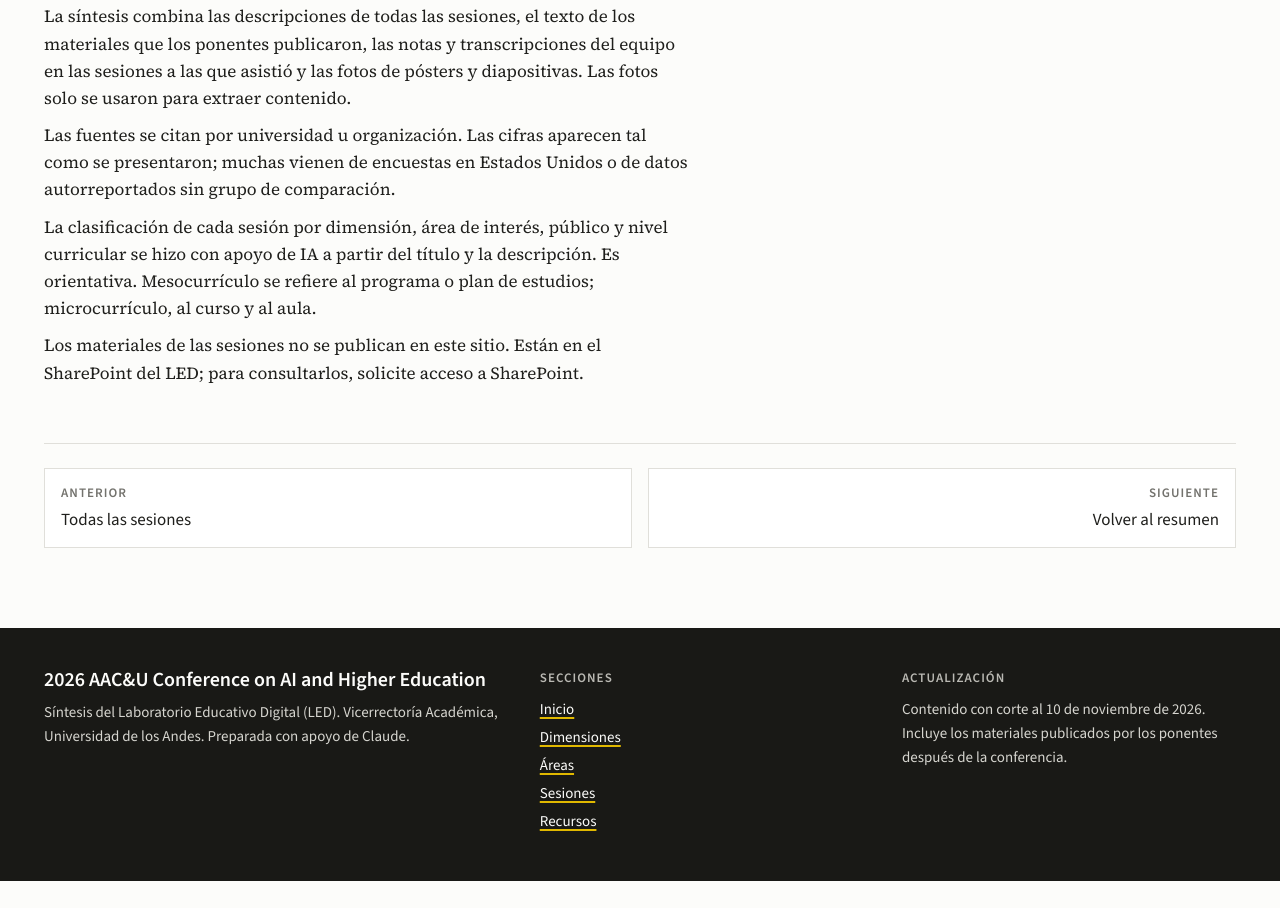
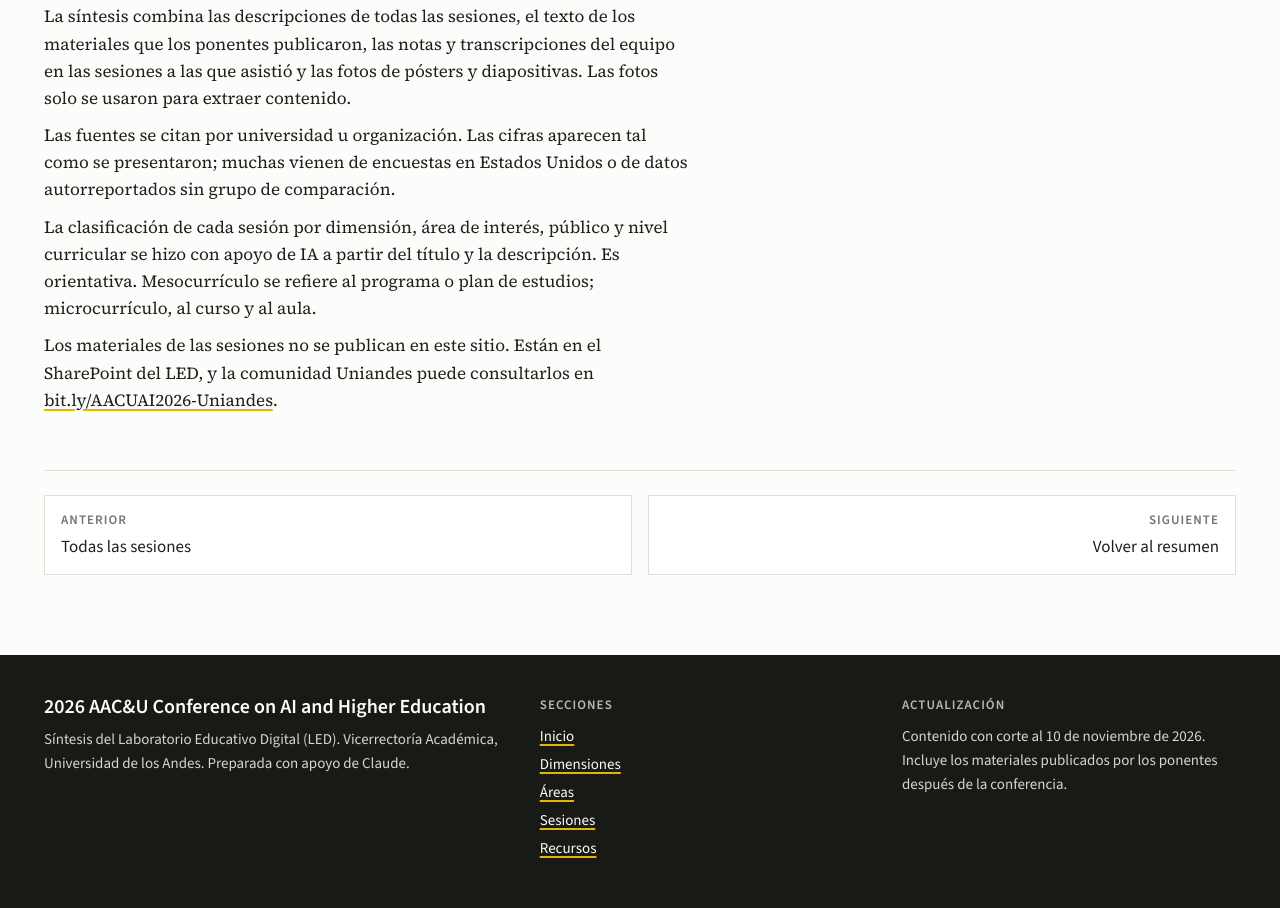
Before and after one commit to led-uniandes/aacu-ia-2026, a plain HTML site: page recursos.html in a window 1280 px wide. Shown: the part 2467-3375 px from the top of the page. Before the commit the page ends 3348 px from the top, so only its background shows below. Drawn offline with nearby package versions, Linux system fonts and the light colour scheme.

Commit message:
Enlace a materiales para la comunidad Uniandes

```diff
--- a/recursos.html
+++ b/recursos.html
@@ -226,7 +226,7 @@ main section{padding-block:64px 8px}
 <p>La síntesis combina las descripciones de todas las sesiones, el texto de los materiales que los ponentes publicaron, las notas y transcripciones del equipo en las sesiones a las que asistió y las fotos de pósters y diapositivas. Las fotos solo se usaron para extraer contenido.</p>
 <p>Las fuentes se citan por universidad u organización. Las cifras aparecen tal como se presentaron; muchas vienen de encuestas en Estados Unidos o de datos autorreportados sin grupo de comparación.</p>
 <p>La clasificación de cada sesión por dimensión, área de interés, público y nivel curricular se hizo con apoyo de IA a partir del título y la descripción. Es orientativa. Mesocurrículo se refiere al programa o plan de estudios; microcurrículo, al curso y al aula.</p>
-<p>Los materiales de las sesiones no se publican en este sitio. Están en el SharePoint del LED; para consultarlos, solicite acceso a SharePoint.</p>
+<p>Los materiales de las sesiones no se publican en este sitio. Están en el SharePoint del LED, y la comunidad Uniandes puede consultarlos en <a href="https://bit.ly/AACUAI2026-Uniandes" target="_blank" rel="noopener">bit.ly/AACUAI2026-Uniandes</a>.</p>
 </div>
 <nav class="siguiente" aria-label="Continuar leyendo"><a href="sesiones.html"><small>Anterior</small>Todas las sesiones</a><a class="der" href="index.html"><small>Siguiente</small>Volver al resumen</a></nav></section></main>
 <footer class="pie"><div class="in">
```
Also changed, not shown: sesiones.html (+1 -1 lines).
